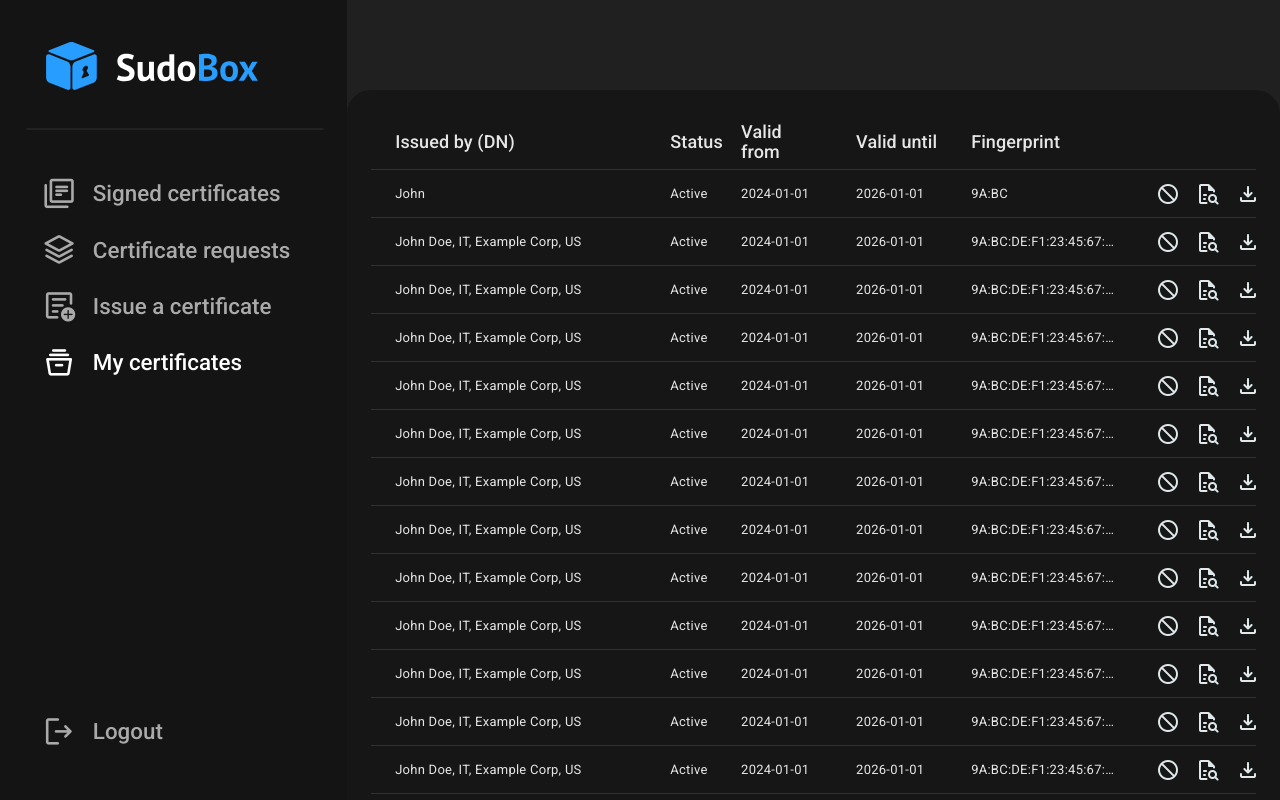
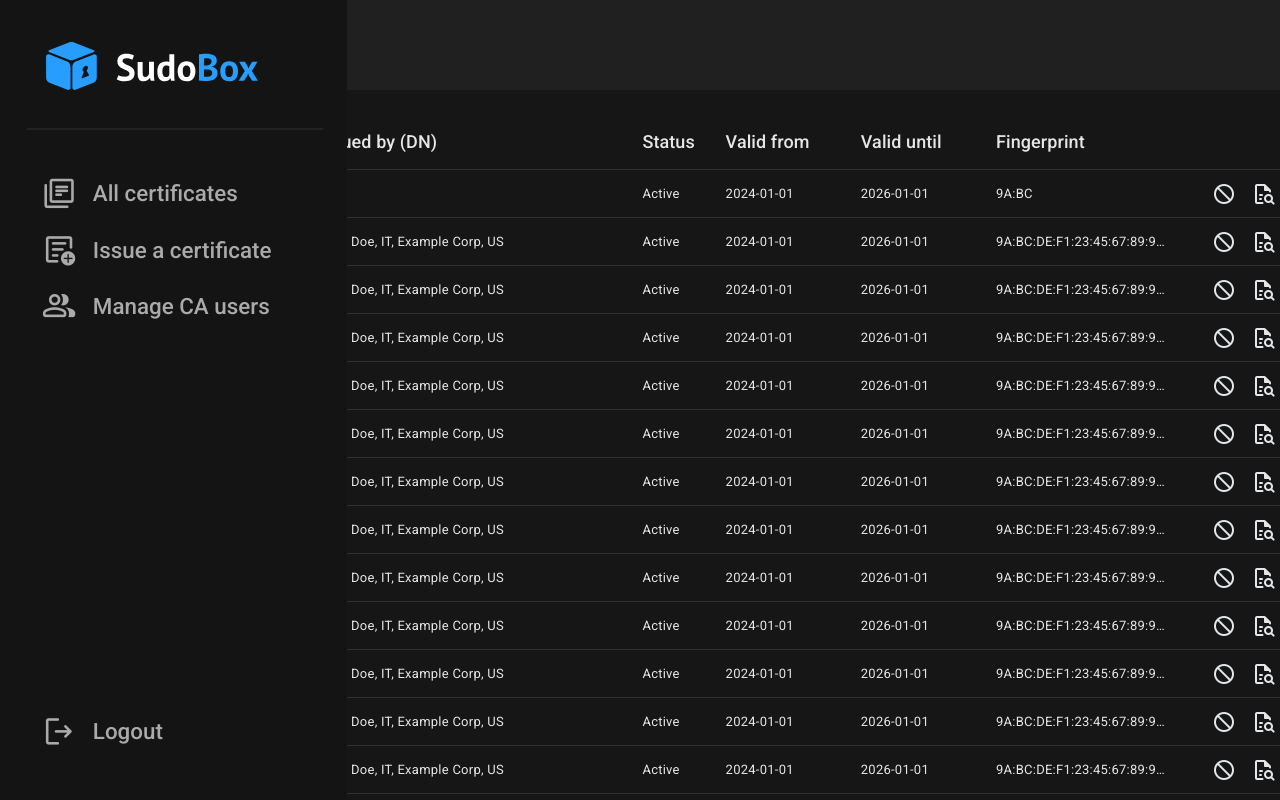
Before and after one commit to lukascobbler/ib-pki, an Angular app in the folder front-end/: page /my-certificates in a window 1280 px wide. Built offline with nearby package versions, Linux system fonts and the light colour scheme.

Commit message:
style: fixed table width

```diff
--- a/front-end/src/app/components/admin/all-certificates/all-certificates.component.scss
+++ b/front-end/src/app/components/admin/all-certificates/all-certificates.component.scss
@@ -10,7 +10,7 @@
 }
 
 .table-width {
-  min-width: 70vw;
+  min-width: max(1400px, 70vw);
 }
 
 .container {
--- a/front-end/src/app/components/ca-user/signed-certificates/signed-certificates.component.scss
+++ b/front-end/src/app/components/ca-user/signed-certificates/signed-certificates.component.scss
@@ -10,7 +10,7 @@
 }
 
 .table-width {
-  min-width: 55vw;
+  min-width: max(1040px, 55vw);
 }
 
 .container {
--- a/front-end/src/app/components/common/my-certificates/my-certificates.component.scss
+++ b/front-end/src/app/components/common/my-certificates/my-certificates.component.scss
@@ -10,7 +10,7 @@
 }
 
 .table-width {
-  min-width: 55vw;
+  min-width: max(1040px, 55vw);
 }
 
 .container {
--- a/front-end/src/app/components/common/navbar/navbar.component.ts
+++ b/front-end/src/app/components/common/navbar/navbar.component.ts
@@ -17,7 +17,7 @@ import {RouterLink, RouterLinkActive} from '@angular/router';
   styleUrl: './navbar.component.scss'
 })
 export class NavbarComponent implements OnInit{
-  currentUserRole: string = 'CA_USER'; // 'EE_USER', 'CA_USER', or 'ADMIN'
+  currentUserRole: string = 'ADMIN'; // 'EE_USER', 'CA_USER', or 'ADMIN'
   sidebarItems: any[];
 
   constructor() {
```
